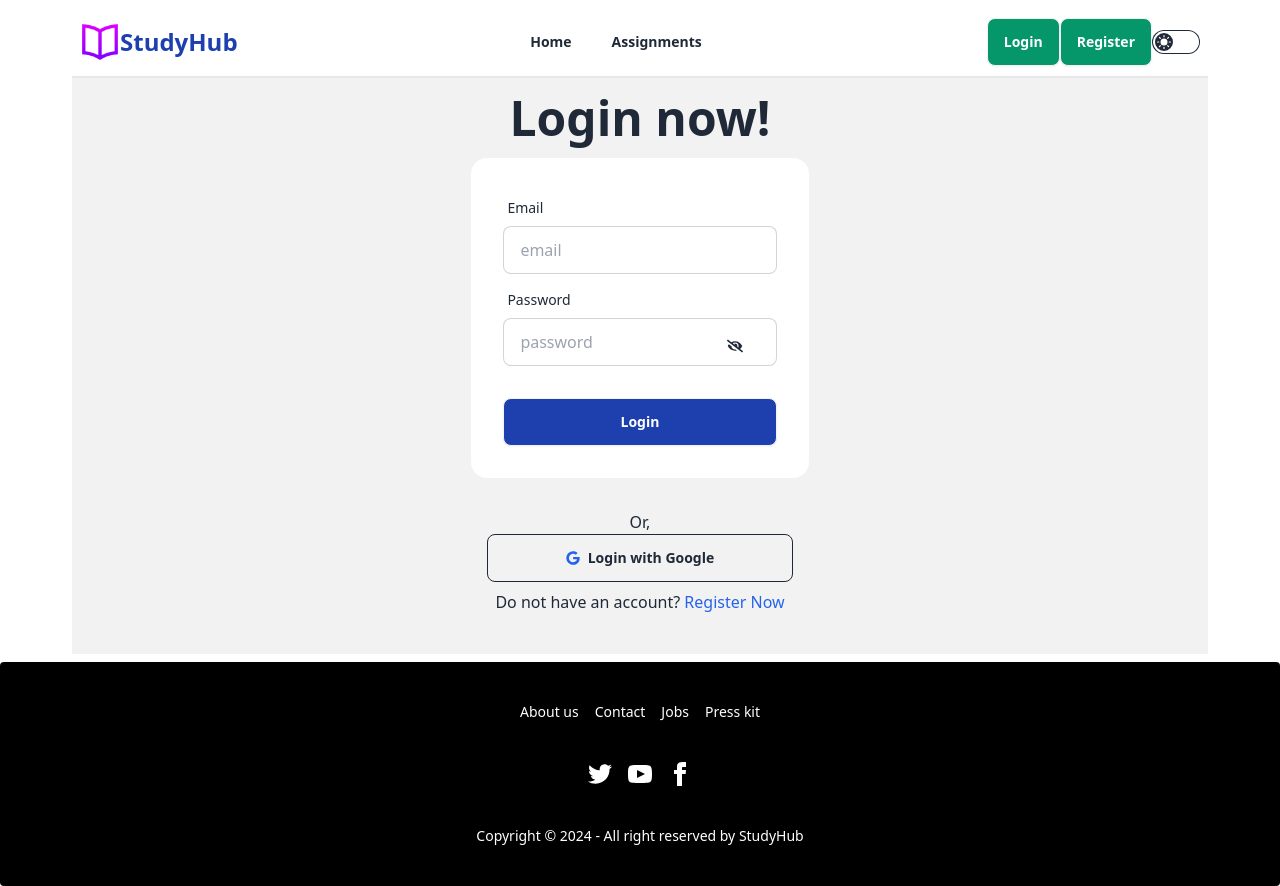
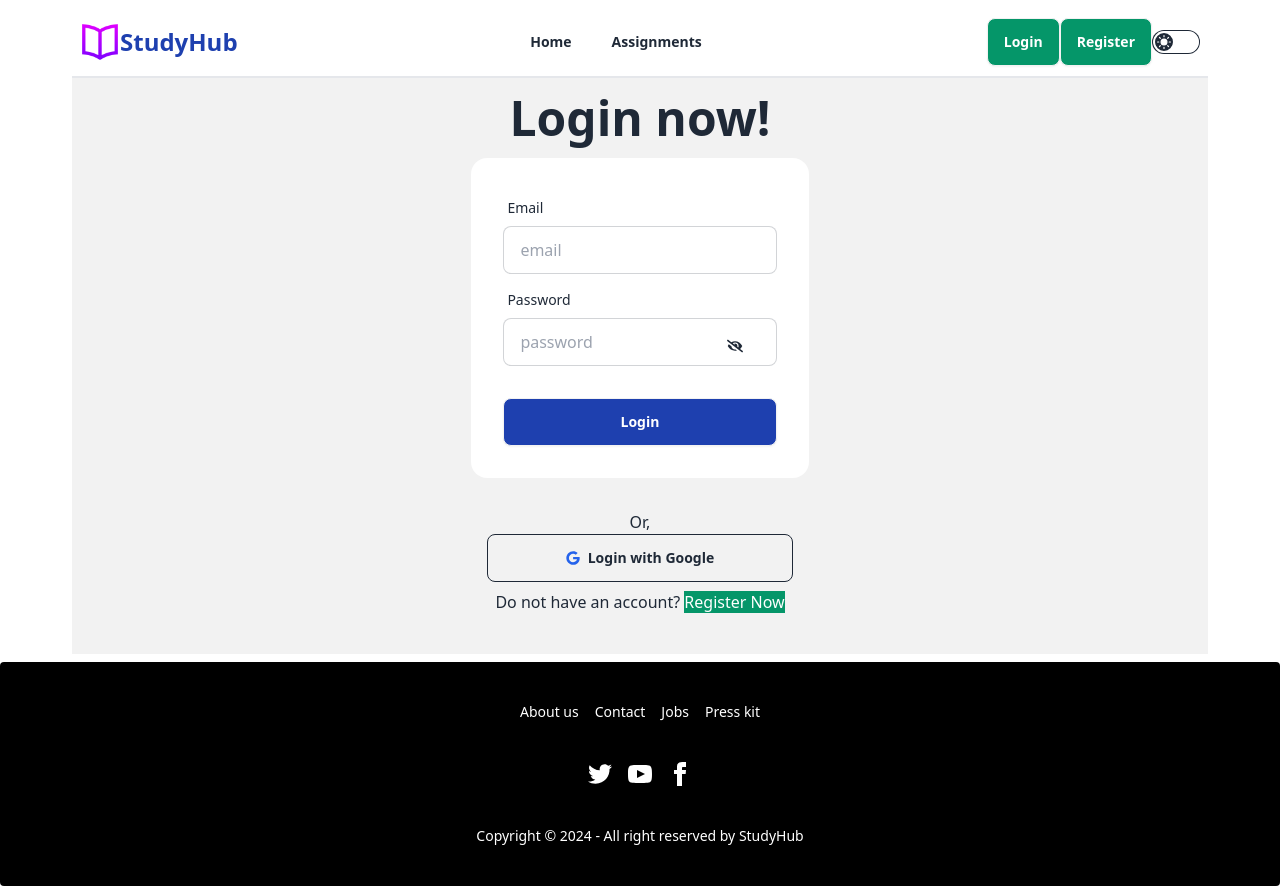
Before and after one commit to Mostaryj/group-study-client-a11, a React (Vite) app: page /login in a window 1280 px wide. Built offline with nearby package versions, Linux system fonts and the light colour scheme; no server answers.

Commit message:
added bg colors

```diff
--- a/src/pages/social/Social.jsx
+++ b/src/pages/social/Social.jsx
@@ -42,7 +42,7 @@ const Social = () => {
         Do not have an account?{" "}
         <Link to="/register">
           {" "}
-          <span className="text-blue-600">Register Now</span>
+          <span className="bg-emerald-600 text-white">Register Now</span>
         </Link>
       </p>
     </div>
```
